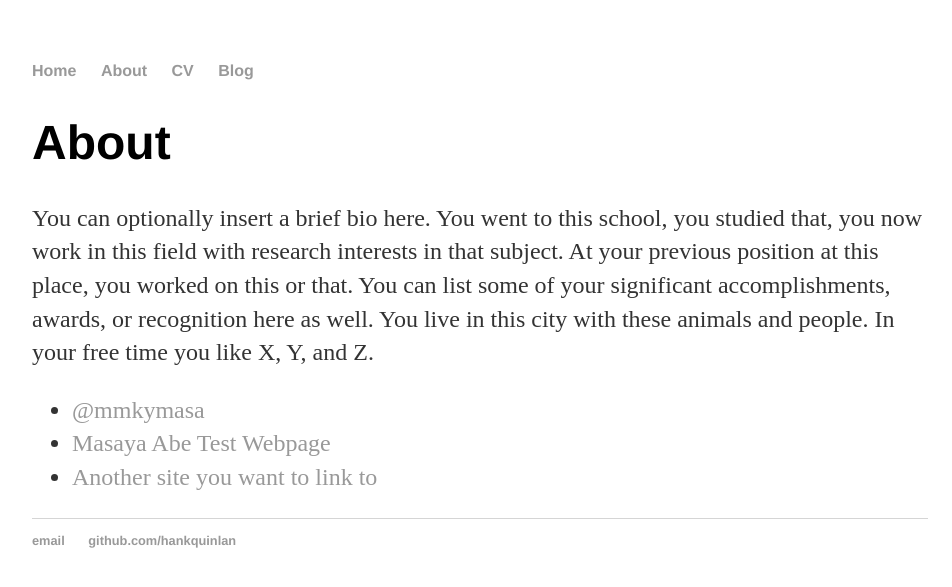
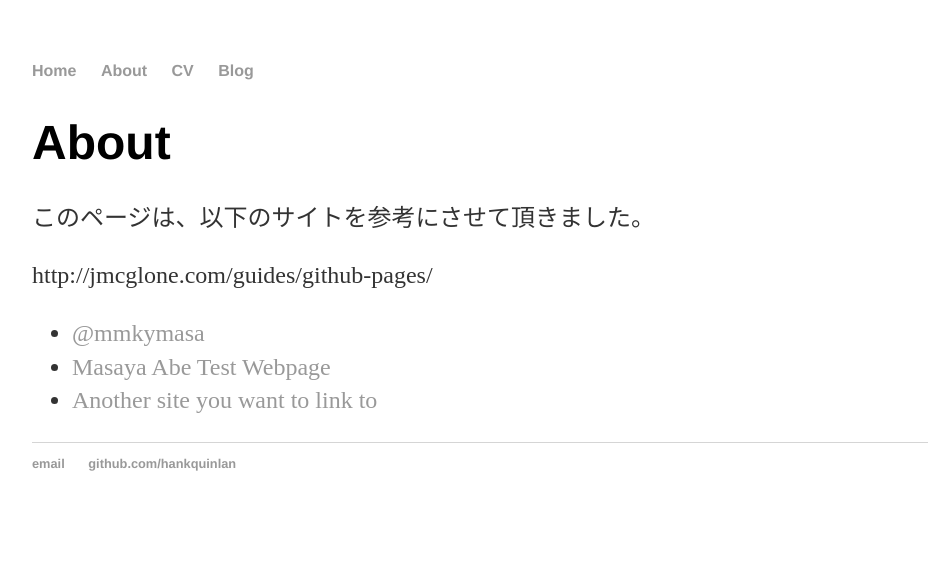
Before and after one commit to MasayaAbe/MasayaAbe.github.io, a Jekyll site: the page built from about/index.html, in a window 1280 px wide. Shown: the top 587 px of the page, without its empty margins (160-1112 px from the left). Built offline with Jekyll 4.4.1, drawn with Linux system fonts in a browser that asks for light colours.

Commit message:
Update index.html

```diff
--- a/about/index.html
+++ b/about/index.html
@@ -5,8 +5,8 @@ title: About Masaya Abe
 
 		<div class="about">
 			<h1>About</h1>
-			<p>You can optionally insert a brief bio here. You went to this school, you studied that, you now work in this field with research interests in that subject. At your previous position at this place, you worked on this or that. You can list some of your significant accomplishments, awards, or recognition here as well. You live in this city with these animals and people. In your free time you like X, Y, and Z.</p>
-
+			<p>このページは、以下のサイトを参考にさせて頂きました。</p>
+			<p>http://jmcglone.com/guides/github-pages/</p>
 			<ul class="contacts">
 				<li><a href="#">@mmkymasa</a></li>
 				<li><a href="#">Masaya Abe Test Webpage</a></li>
```
